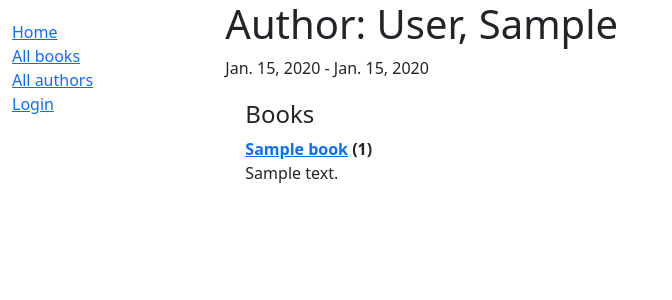
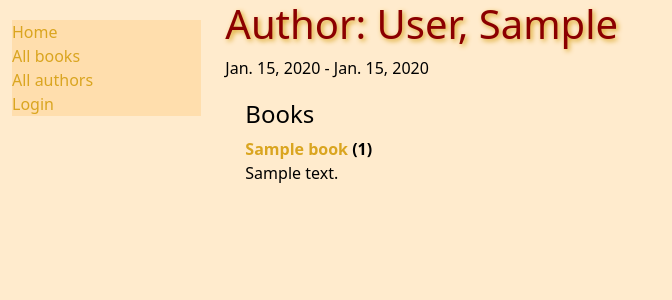
Before and after one commit to stanahaataaka/csci313-assignment-3-stanaha-Fox, a Django app: page /catalog/author/1 in a window 1280 px wide. Shown: the top 300 px of the page, without its empty margins (0-672 px from the left). Run offline with Django 4.2, Linux system fonts and the light colour scheme; tables that the repository leaves empty hold one stand-in row (values such as "Sample post").

Commit message:
CSS and small changes

```diff
--- a/locallibrary/catalog/static/css/styles.css
+++ b/locallibrary/catalog/static/css/styles.css
@@ -11,3 +11,35 @@
   padding: 0;
   margin: 0;
 }
+
+/* my css */
+body{
+  background-color: blanchedalmond;
+}
+h1{
+  color:darkred;
+  text-shadow: 2px 2px 5px goldenrod;
+}
+
+div {
+  color: black;
+}
+
+strong{
+  color: indianred;
+}
+
+.sidebar-nav{
+  color: darkred;
+  background-color: navajowhite;
+}
+/*links*/
+a {
+  color: goldenrod;
+}
+a:link {
+  text-decoration: none;
+}
+a:hover {
+  text-shadow: 2px 2px 5px darkgreen;
+}
--- a/locallibrary/catalog/templates/base_generic.html
+++ b/locallibrary/catalog/templates/base_generic.html
@@ -25,15 +25,17 @@
             <li><a href="{% url 'index' %}">Home</a></li>
             <li><a href="{% url 'books' %}">All books</a></li>
             <li><a href="{% url 'authors'%}">All authors</a></li>
+
             {% if user.is_authenticated %}
             <li>User: {{ user.get_username }}</li>
             <li><a href="{% url 'my-borrowed' %}">My Borrowed</a></li>
             <li>
-              <form id="logout-form" method="post" action="{% url 'admin:logout' %}">
+              <form id="logout-form" method="post" action="{% url 'logout' %}">
                 {% csrf_token %}
                 <button type="submit" class="btn btn-link">Logout</button>
               </form>
             </li>
+
             {% if user.is_staff %}
             <hr>
             <ul class="sidebar-nav">
--- a/locallibrary/locallibrary/settings.py
+++ b/locallibrary/locallibrary/settings.py
@@ -9,9 +9,9 @@ https://docs.djangoproject.com/en/4.2/topics/settings/
 For the full list of settings and their values, see
 https://docs.djangoproject.com/en/4.2/ref/settings/
 """
-import os # needed by code below
 
 from pathlib import Path
+import os # needed by code below
 
 # Build paths inside the project like this: BASE_DIR / 'subdir'.
 BASE_DIR = Path(__file__).resolve().parent.parent
@@ -32,7 +32,6 @@ ALLOWED_HOSTS = []
 # Application definition
 
 INSTALLED_APPS = [
-    'django.contrib.admin',
     'django.contrib.auth',
     'django.contrib.contenttypes',
     'django.contrib.sessions',
@@ -40,6 +39,7 @@ INSTALLED_APPS = [
     'django.contrib.staticfiles',
     # Add our new application
     'catalog.apps.CatalogConfig', # This object was created for us in /catalog/apps.py
+    'django.contrib.admin',
 ]
 
 MIDDLEWARE = [
```
Also changed, not shown: locallibrary/catalog/templates/catalog/book_detail.html (+0 -16 lines).
